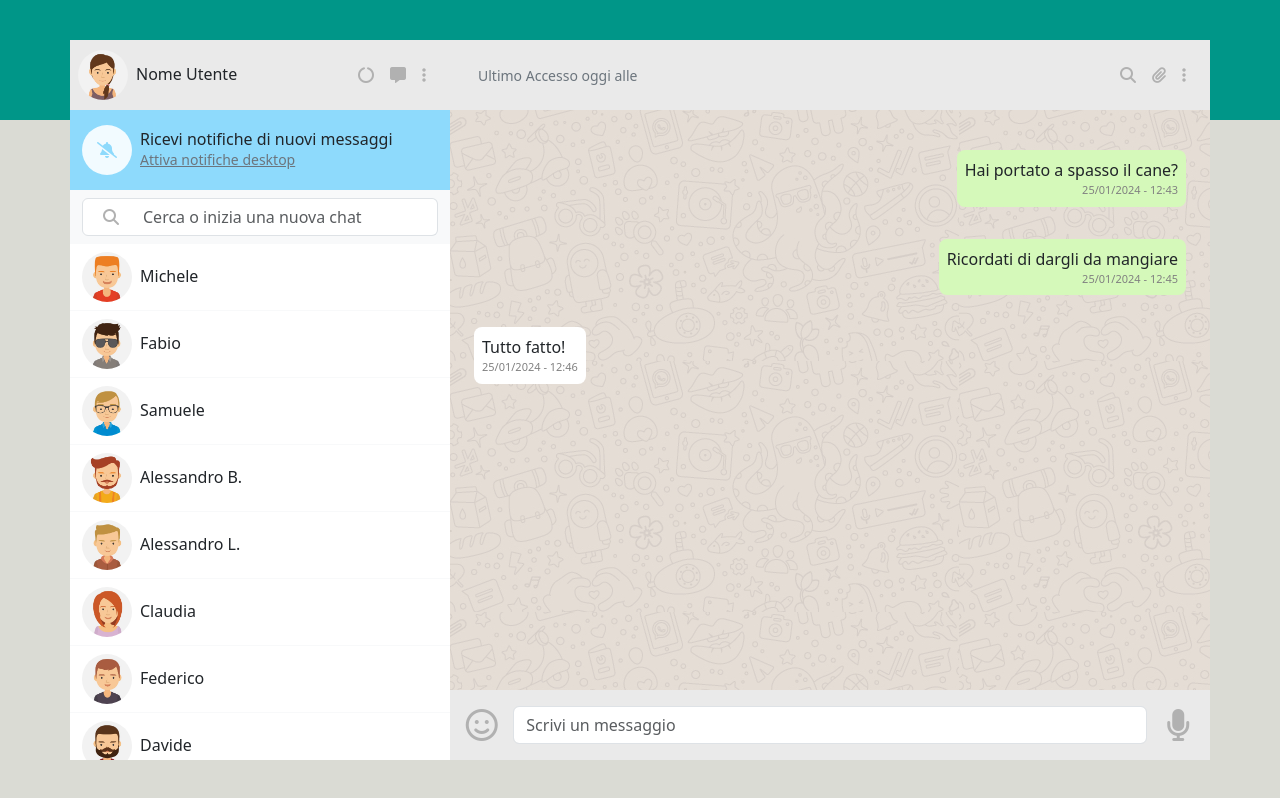
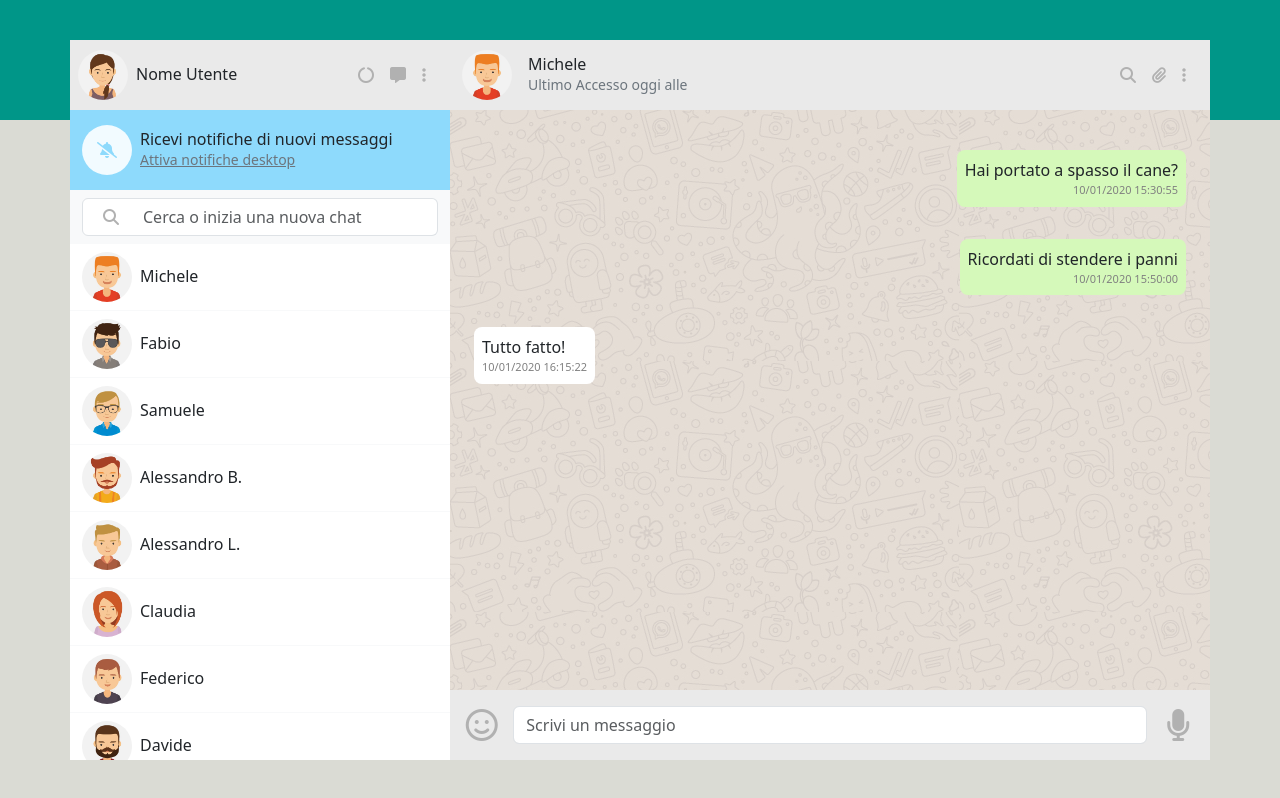
Before and after one commit to GioacchinoArgo/vue-boolzapp, a plain HTML site: page index.html in a window 1280 px wide. Both pictures are taken after a click on the button "Michele". Drawn offline with nearby package versions, Linux system fonts and the light colour scheme.

Commit message:
completed milestone 2

```diff
--- a/index.html
+++ b/index.html
@@ -24,7 +24,7 @@
 </head>
 <body>
 
-    <!-- cOCONTAINER -->
+    <!-- CONTAINER -->
     <div id="root" class="h-100 d-flex align-items-center justify-content-center">
         <div class="container">
             <div class="row h-100">
@@ -58,10 +58,10 @@
                     <div id="search-bar">
                         <nav class="navbar bg-body-tertiary">
                             <form class="container-fluid">
-                              <div class="input-group">
-                                <span class="input-group-text bg-white" id="basic-addon1"><i class="fa-solid fa-magnifying-glass ms-2"></i></span>
-                                <input type="text" class="form-control border-start-0" placeholder="Cerca o inizia una nuova chat">
-                              </div>
+                                <div class="input-group">
+                                    <span class="input-group-text bg-white" id="basic-addon1"><i class="fa-solid fa-magnifying-glass ms-2"></i></span>
+                                    <input type="text" class="form-control border-start-0" placeholder="Cerca o inizia una nuova chat">
+                                </div>
                             </form>
                         </nav>
                     </div>
@@ -69,9 +69,9 @@
                     <!-- SEZIONE DELLA LISTA CONTATTI -->
                     <div id="contacts-list" class="flex-grow-1 bg-white overflow-auto">
                         <ul class="m-0 px-0 py-1">
-                            <li v-for="c in contacts" :key="c.id" class="d-flex h-100 align-items-center p-2 mb-0 border-bottom border-light" role="button">
-                                <img :src="`img/avatar${c.avatar}.jpg`" class="rounded-circle ms-1" :alt="c.name">
-                                <h6 class="mb-0 ms-2">{{c.name}}</h6>
+                            <li v-for="contact in contacts" :key="contact.id" @click="setCurrentId(contact.id)" class="d-flex h-100 align-items-center p-2 mb-0 border-bottom border-light" role="button">
+                                <img :src="`img/avatar${contact.avatar}.jpg`" class="rounded-circle ms-1" :alt="contact.name">
+                                <h6 class="mb-0 ms-2">{{contact.name}}</h6>
                             </li>
                         </ul>
                     </div>
@@ -82,9 +82,9 @@
                     <header class="flex-shrink-0">
                         <div id="user-ui" class="flex-shrink-0 d-flex justify-content-between">
                             <div class="d-flex h-100 align-items-center p-1 mb-0">
-                                <img :src="`img/avatar(currentContact).jpg`" class="rounded-circle mx-2" alt="">
+                                <img :src="`img/avatar${currentContact.avatar}.jpg`" class="rounded-circle mx-2">
                                 <div class="d-flex flex-column">
-                                    <h6 class="mb-0 ms-2"></h6>
+                                    <h6 class="mb-0 ms-2">{{currentContact.name}}</h6>
                                     <p class="mb-0 ms-2 text-secondary p-notifications">Ultimo Accesso oggi alle</p>
                                 </div>
                             </div>
@@ -99,22 +99,10 @@
                     <!--* MESSAGGI -->
                     <main class="flex-grow-1 overflow-auto">
                         <ul class="px-2 py-4">
-                            <li class="d-flex p-3 chat-container sent">
+                            <li v-for="message in currentChat" :class="message.status" class="d-flex p-3 chat-container sent">
                                 <div class="message p-2 rounded-3">
-                                    <p class="mb-0">Hai portato a spasso il cane?</p>
-                                    <time datetime="2024-01-25 12:43">25/01/2024 - 12:43</time>
-                                </div>
-                            </li>
-                            <li class="d-flex p-3 chat-container sent">
-                                <div class="message p-2 rounded-3">
-                                    <p class="mb-0">Ricordati di dargli da mangiare</p>
-                                    <time datetime="2024-01-25 12:45">25/01/2024 - 12:45</time>
-                                </div>
-                            </li>
-                            <li class="d-flex p-3 chat-container received">
-                                <div class="message p-2 rounded-3">
-                                    <p class="mb-0">Tutto fatto!</p>
-                                    <time datetime="2024-01-25 12:46">25/01/2024 - 12:46</time>
+                                    <p class="mb-0">{{message.text}}</p>
+                                    <time :datetime="message.date">{{message.date}}</time>
                                 </div>
                             </li>
                         </ul>
--- a/js/script.js
+++ b/js/script.js
@@ -8,13 +8,17 @@ const app = Vue.createApp ({
                 currentId: 1
             };
         },
+        computed: {
+            currentContact() {
+                return this.contacts.find(contact => contact.id === this.currentId);
+            },
+            currentChat() {
+                return this.currentContact.messages;
+            }
+        },
         methods: {
-        currentContact() {
-            contacts.forEach((contact) => {
-                if (contact.id === currentId) {
-                    return contact.id
-                }
-            });
+            setCurrentId(id) {
+                this.currentId = id
             }
         }
     });
```
Lines whose indentation alone changed are shown as unchanged.
